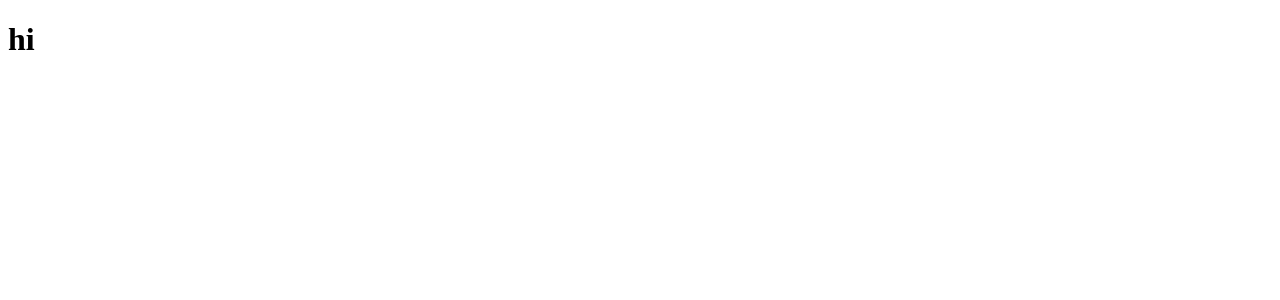
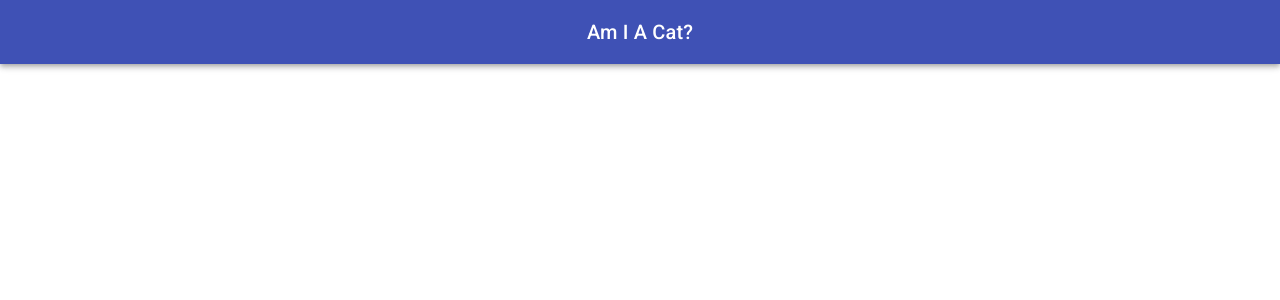
Before and after one commit to sarahkittyy/AmIACat, a React app: page /#/home in a window 1280 px wide. Shown: the top 300 px of the page. Built offline with nearby package versions, Linux system fonts and the light colour scheme.

Commit message:
added material bar to homepage

```diff
--- a/src/App/Home.jsx
+++ b/src/App/Home.jsx
@@ -1,11 +1,15 @@
 import React, {Component} from 'react';
 import style from './Home.css';
+import * as UI from '@material-ui/core';
 
 export default class Home extends Component
 {
 	constructor(props)
 	{
 		super(props);
+
+		this.state = {
+		};
 	}
 
 	componentDidMount()
@@ -16,7 +20,19 @@ export default class Home extends Component
 	render()
 	{
 		return (
-			<h1>hi</h1>
+			<>
+				<UI.AppBar position="static">
+					<UI.Grid container alignItems="center" justify="center" direction="row">
+						<UI.Grid item>
+							<UI.Toolbar>
+								<UI.Typography variant="h6" align="center">
+									Am I A Cat?
+								</UI.Typography>
+							</UI.Toolbar>
+						</UI.Grid>
+					</UI.Grid>
+				</UI.AppBar>
+			</>
 		);
 	}
 }
--- a/src/App/Page404.jsx
+++ b/src/App/Page404.jsx
@@ -16,5 +16,6 @@ export default class Page404 extends Component
 	render()
 	{
 		return <h1 className={style.header}>404 -- page not found ;-;</h1>;
+
 	}
 };
--- /dev/null
+++ b/src/Global.css
@@ -0,0 +1,5 @@
+body {
+	margin: 0;
+	padding: 0;
+	border: 0;
+}
--- a/src/index.jsx
+++ b/src/index.jsx
@@ -3,6 +3,7 @@ import ReactDOM from 'react-dom';
 import { Switch, Route, HashRouter, Redirect } from 'react-router-dom';
 import Page404 from './App/Page404';
 import Home from './App/Home';
+import './Global.css'
 
 ReactDOM.render(
 <HashRouter basename="/">
```
Also changed, not shown: package.json (+5 -3 lines), src/index.ejs, 1 other file (tests, documents, lock files or other folders).
